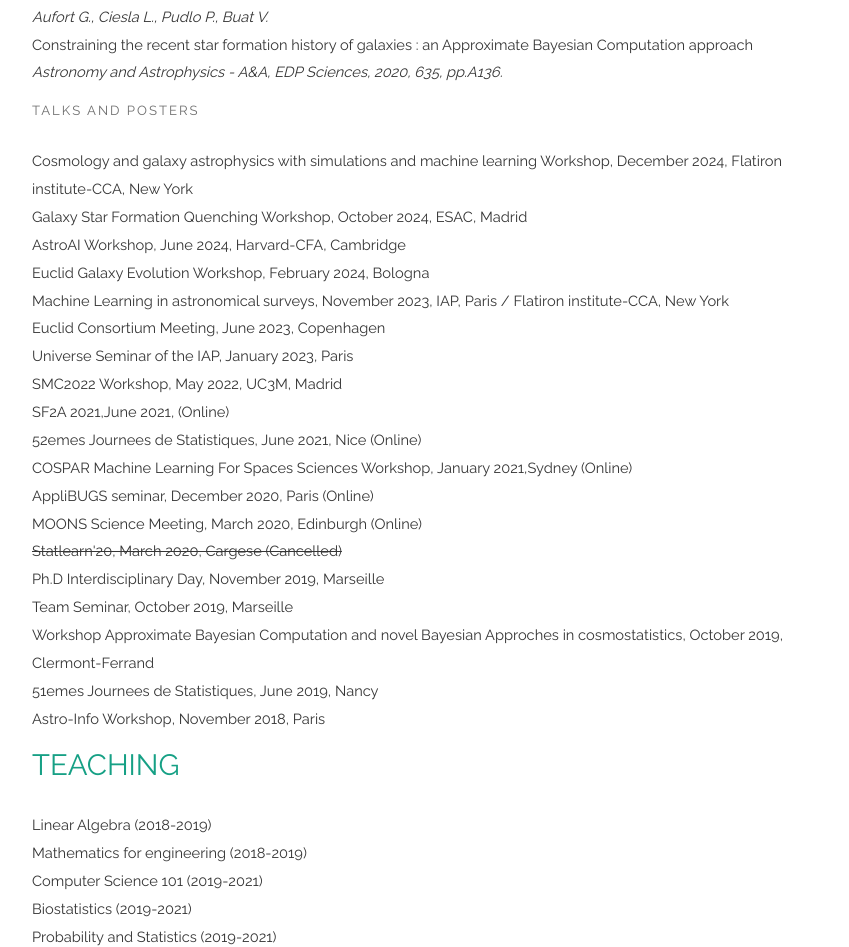
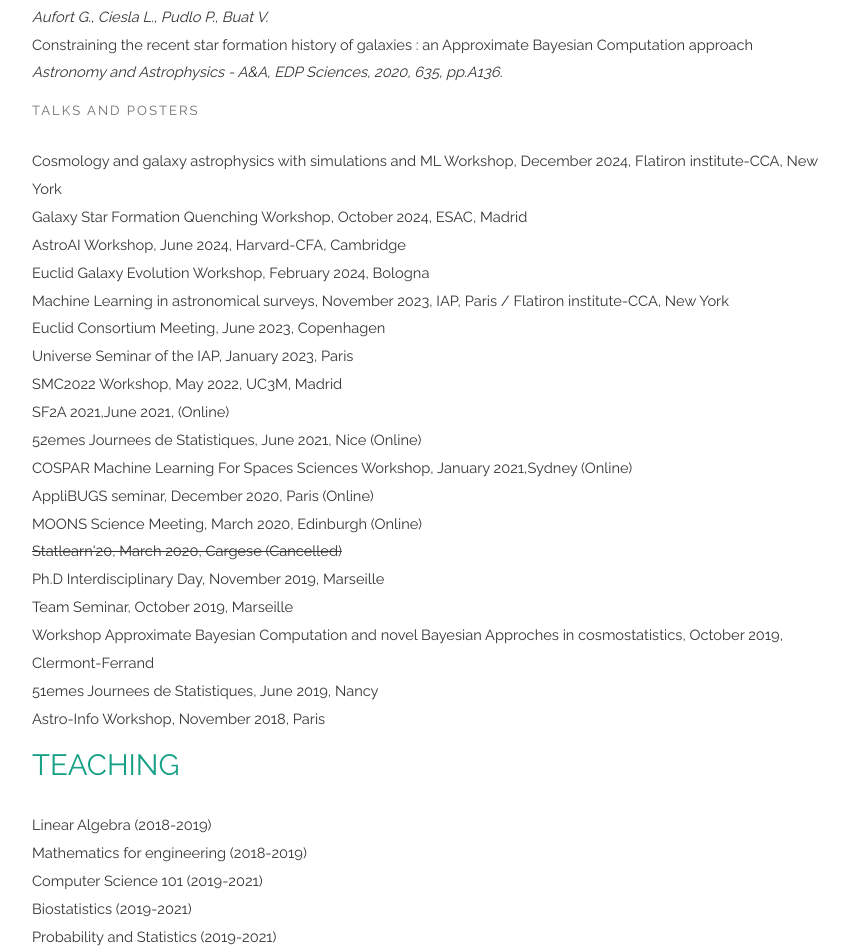
Before and after one commit to gregoireaufort/gregoireaufort.github.io, a plain HTML site: page index.html in a window 1280 px wide. Shown: the part 1669-2616 px from the top of the page, without its empty margins (8-857 px from the left). Drawn offline with Linux system fonts and the light colour scheme.

Commit message:
Update index.html

```diff
--- a/index.html
+++ b/index.html
@@ -104,7 +104,7 @@ Released   : 20140310
 				<span class="byline">Talks and Posters</span>
 			</div>
 		<p>
-		Cosmology and galaxy astrophysics with simulations and machine learning Workshop, December 2024, Flatiron institute-CCA, New York<br/>
+		Cosmology and galaxy astrophysics with simulations and ML Workshop, December 2024, Flatiron institute-CCA, New York<br/>
 		Galaxy Star Formation Quenching Workshop, October 2024, ESAC, Madrid<br/>
 		AstroAI Workshop, June 2024, Harvard-CFA, Cambridge<br/>
 		Euclid Galaxy Evolution Workshop, February 2024, Bologna<br/>
```
